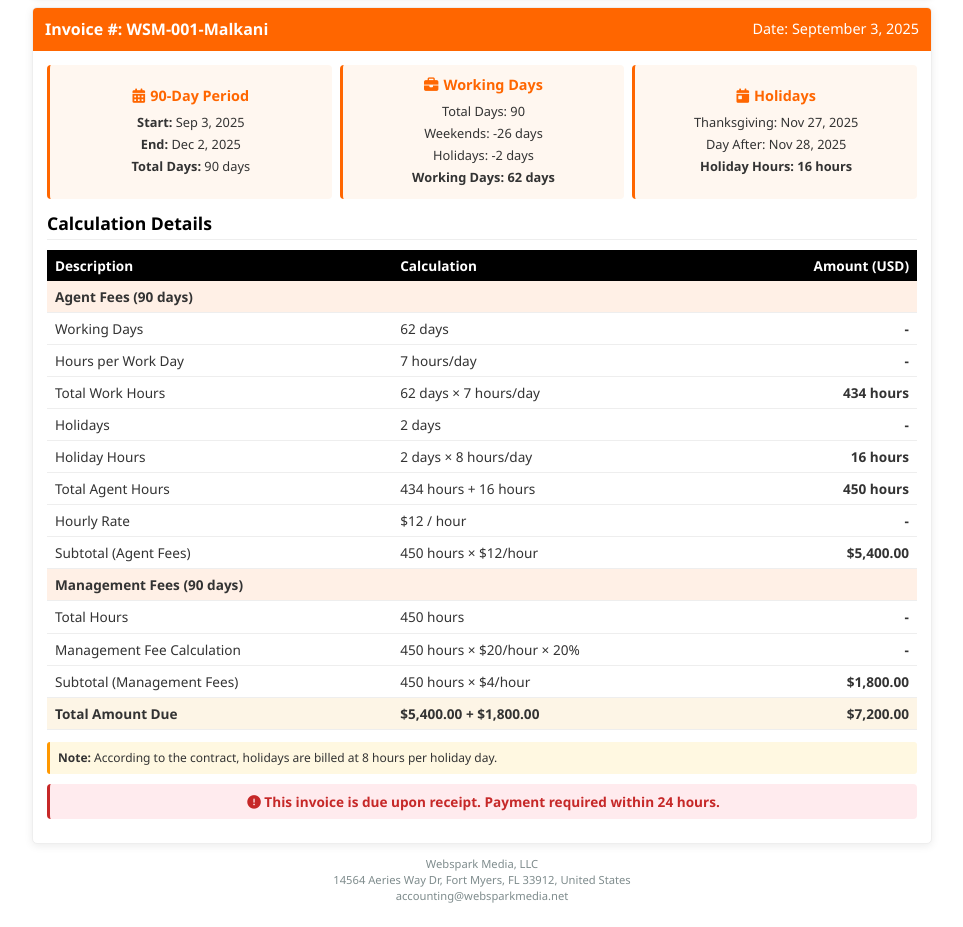
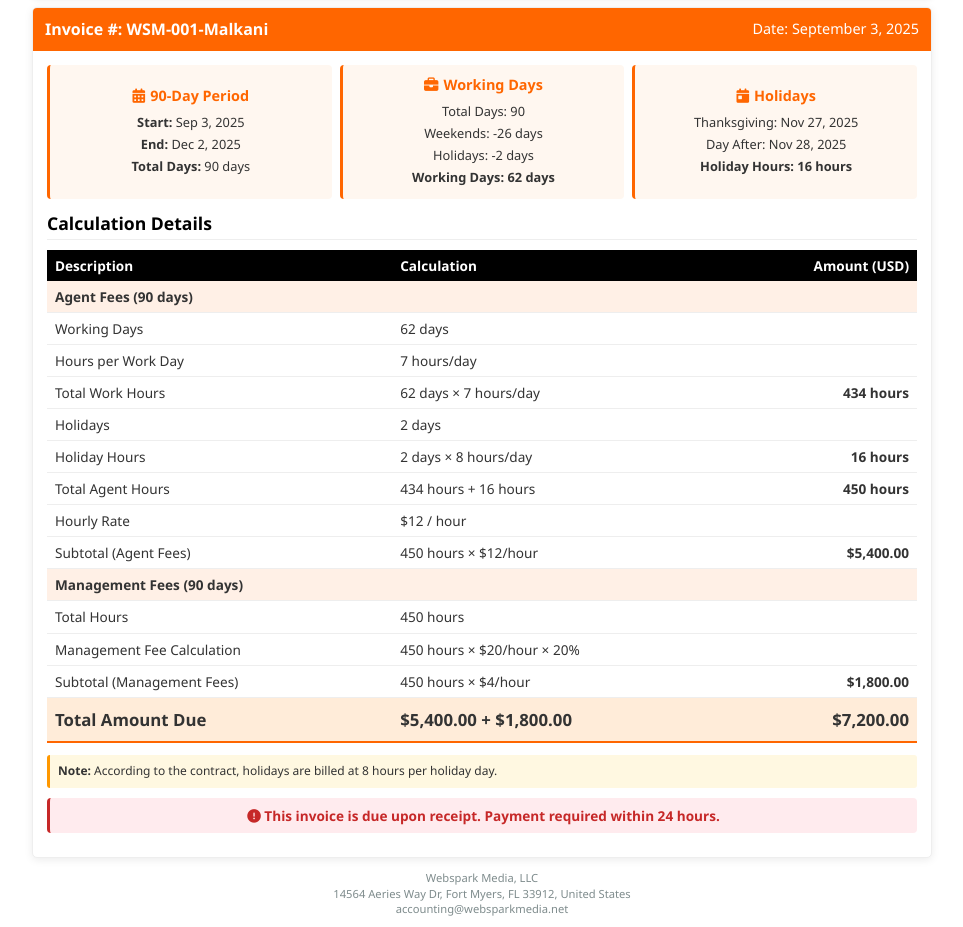
Before and after one commit to kirby-work/malkani-90-day-invoice, a plain HTML site: page index.html in a window 1280 px wide. Shown: the part 159-1086 px from the top of the page, without its empty margins (158-1121 px from the left). Drawn offline with Linux system fonts and the light colour scheme.

Commit message:
Update index.html

```diff
--- a/index.html
+++ b/index.html
@@ -163,8 +163,15 @@
         }
 
         .total-row {
-            background-color: #fdf5e6;
+            background-color: #ffecd9;
             font-weight: bold;
+            font-size: 1.05rem;
+            padding: 10px 8px;
+        }
+
+        .total-row td {
+            padding: 10px 8px;
+            border-bottom: 2px solid #ff6600;
         }
 
         .note {
@@ -216,6 +223,10 @@
 
             .info-grid {
                 grid-template-columns: 1fr;
+            }
+
+            .total-row {
+                font-size: 0.95rem;
             }
         }
     </style>
@@ -279,12 +290,12 @@
                             <tr>
                                 <td>Working Days</td>
                                 <td>62 days</td>
-                                <td>-</td>
+                                <td></td>
                             </tr>
                             <tr>
                                 <td>Hours per Work Day</td>
                                 <td>7 hours/day</td>
-                                <td>-</td>
+                                <td></td>
                             </tr>
                             <tr>
                                 <td>Total Work Hours</td>
@@ -294,7 +305,7 @@
                             <tr>
                                 <td>Holidays</td>
                                 <td>2 days</td>
-                                <td>-</td>
+                                <td></td>
                             </tr>
                             <tr>
                                 <td>Holiday Hours</td>
@@ -309,7 +320,7 @@
                             <tr>
                                 <td>Hourly Rate</td>
                                 <td>$12 / hour</td>
-                                <td>-</td>
+                                <td></td>
                             </tr>
                             <tr>
                                 <td>Subtotal (Agent Fees)</td>
@@ -323,12 +334,12 @@
                             <tr>
                                 <td>Total Hours</td>
                                 <td>450 hours</td>
-                                <td>-</td>
+                                <td></td>
                             </tr>
                             <tr>
                                 <td>Management Fee Calculation</td>
                                 <td>450 hours × $20/hour × 20%</td>
-                                <td>-</td>
+                                <td></td>
                             </tr>
                             <tr>
                                 <td>Subtotal (Management Fees)</td>
```
